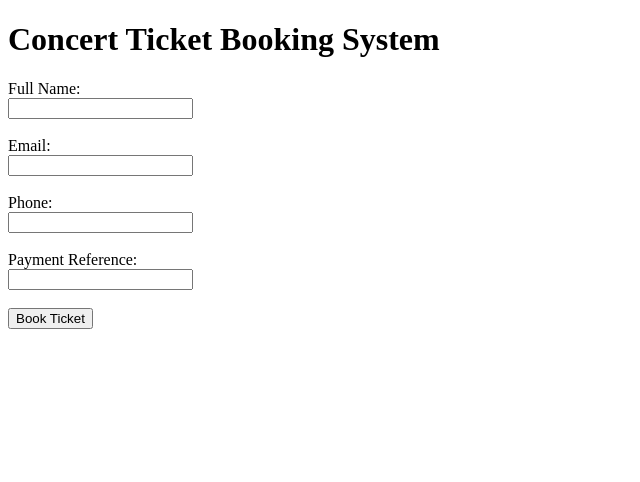
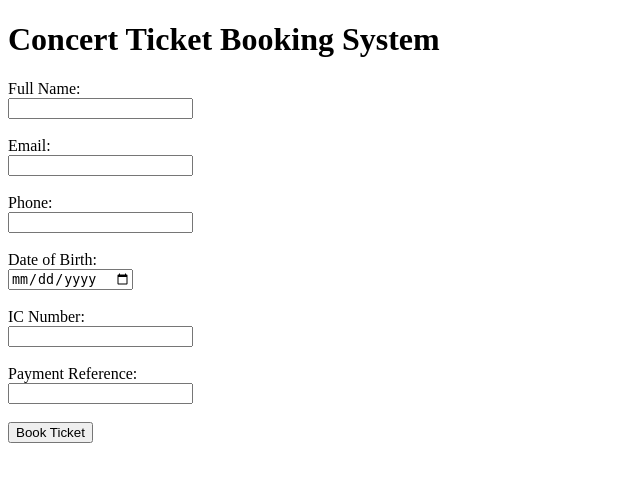
Before and after one commit to abas0255/concert-ticket-system, a Flask app: page / in a window 1280 px wide. Shown: the top 482 px of the page, without its empty margins (0-640 px from the left). Run offline with Flask 3, Linux system fonts and the light colour scheme.

Commit message:
Added DOB and IC fields

```diff
--- a/app.py
+++ b/app.py
@@ -1,4 +1,4 @@
-from flask import Flask, request, jsonify, render_template
+from flask import Flask, request, render_template
 import sqlite3
 import uuid
 
@@ -14,6 +14,8 @@ def book_ticket():
     full_name = request.form.get('full_name')
     email = request.form.get('email')
     phone = request.form.get('phone')
+    date_of_birth = request.form.get('date_of_birth')
+    ic_number = request.form.get('ic_number')
     payment_reference = request.form.get('payment_reference')
 
     ticket_id = str(uuid.uuid4())[:8]
@@ -26,13 +28,17 @@ def book_ticket():
         full_name,
         email,
         phone,
+        date_of_birth,
+        ic_number,
         payment_reference,
         ticket_id
-    ) VALUES (?, ?, ?, ?, ?)
+    ) VALUES (?, ?, ?, ?, ?, ?, ?)
     ''', (
         full_name,
         email,
         phone,
+        date_of_birth,
+        ic_number,
         payment_reference,
         ticket_id
     ))
--- a/database.py
+++ b/database.py
@@ -3,12 +3,16 @@ import sqlite3
 connection = sqlite3.connect('tickets.db')
 cursor = connection.cursor()
 
+cursor.execute('DROP TABLE IF EXISTS bookings')
+
 cursor.execute('''
-CREATE TABLE IF NOT EXISTS bookings (
+CREATE TABLE bookings (
     id INTEGER PRIMARY KEY AUTOINCREMENT,
     full_name TEXT,
     email TEXT,
     phone TEXT,
+    date_of_birth TEXT,
+    ic_number TEXT,
     payment_reference TEXT,
     ticket_id TEXT
 )
--- a/templates/index.html
+++ b/templates/index.html
@@ -1,8 +1,10 @@
 <!DOCTYPE html>
 <html>
+
 <head>
     <title>Concert Ticket Booking</title>
 </head>
+
 <body>
 
     <h1>Concert Ticket Booking System</h1>
@@ -18,6 +20,12 @@
         <label>Phone:</label><br>
         <input type="text" name="phone"><br><br>
 
+        <label>Date of Birth:</label><br>
+        <input type="date" name="date_of_birth"><br><br>
+
+        <label>IC Number:</label><br>
+        <input type="text" name="ic_number"><br><br>
+
         <label>Payment Reference:</label><br>
         <input type="text" name="payment_reference"><br><br>
 
@@ -26,4 +34,5 @@
     </form>
 
 </body>
+
 </html>
```
Also changed, not shown: tickets.db.
